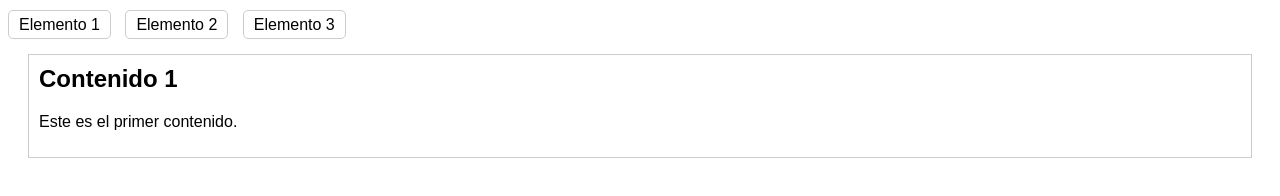
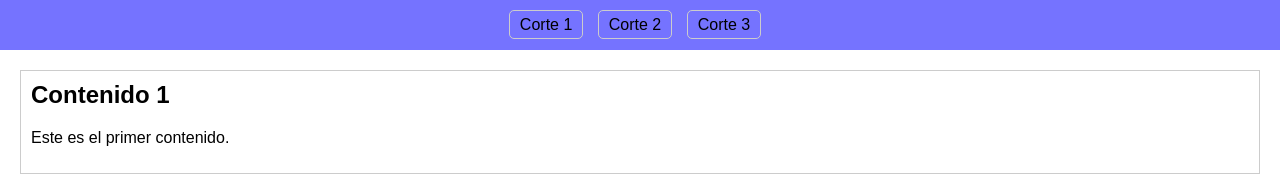
Before and after one commit to SantiagoCortesUSC/LeguajeProgramaci-n, a plain HTML site: page Index.html in a window 1280 px wide. Drawn offline with Linux system fonts and the light colour scheme.

Commit message:
actualizacion 1

```diff
--- a/Index.html
+++ b/Index.html
@@ -7,13 +7,15 @@
     <link rel="stylesheet" href="styles.css">
 </head>
 <body>
+    <div class="encabezado">
     <nav>
         <ul>
-            <li><a href="#" onclick="cambiarContenido('contenido1')">Elemento 1</a></li>
-            <li><a href="#" onclick="cambiarContenido('contenido2')">Elemento 2</a></li>
-            <li><a href="#" onclick="cambiarContenido('contenido3')">Elemento 3</a></li>
+            <li><a href="#" onclick="cambiarContenido('contenido1')">Corte 1</a></li>
+            <li><a href="#" onclick="cambiarContenido('contenido2')">Corte 2</a></li>
+            <li><a href="#" onclick="cambiarContenido('contenido3')">Corte 3</a></li>
         </ul>
     </nav>
+    </div>
     <main id="mainContent">
         <div id="contenido1">
             <h2>Contenido 1</h2>
--- a/styles.css
+++ b/styles.css
@@ -1,7 +1,14 @@
 body {
     font-family: Arial, sans-serif;
+    margin: 0px;
 }
 
+.encabezado{
+    display: flex;
+    align-items: center;
+    justify-content: center;
+    background-color: rgba(4, 0, 255, 0.548);
+}
 nav ul {
     list-style: none;
     padding: 0;
```
